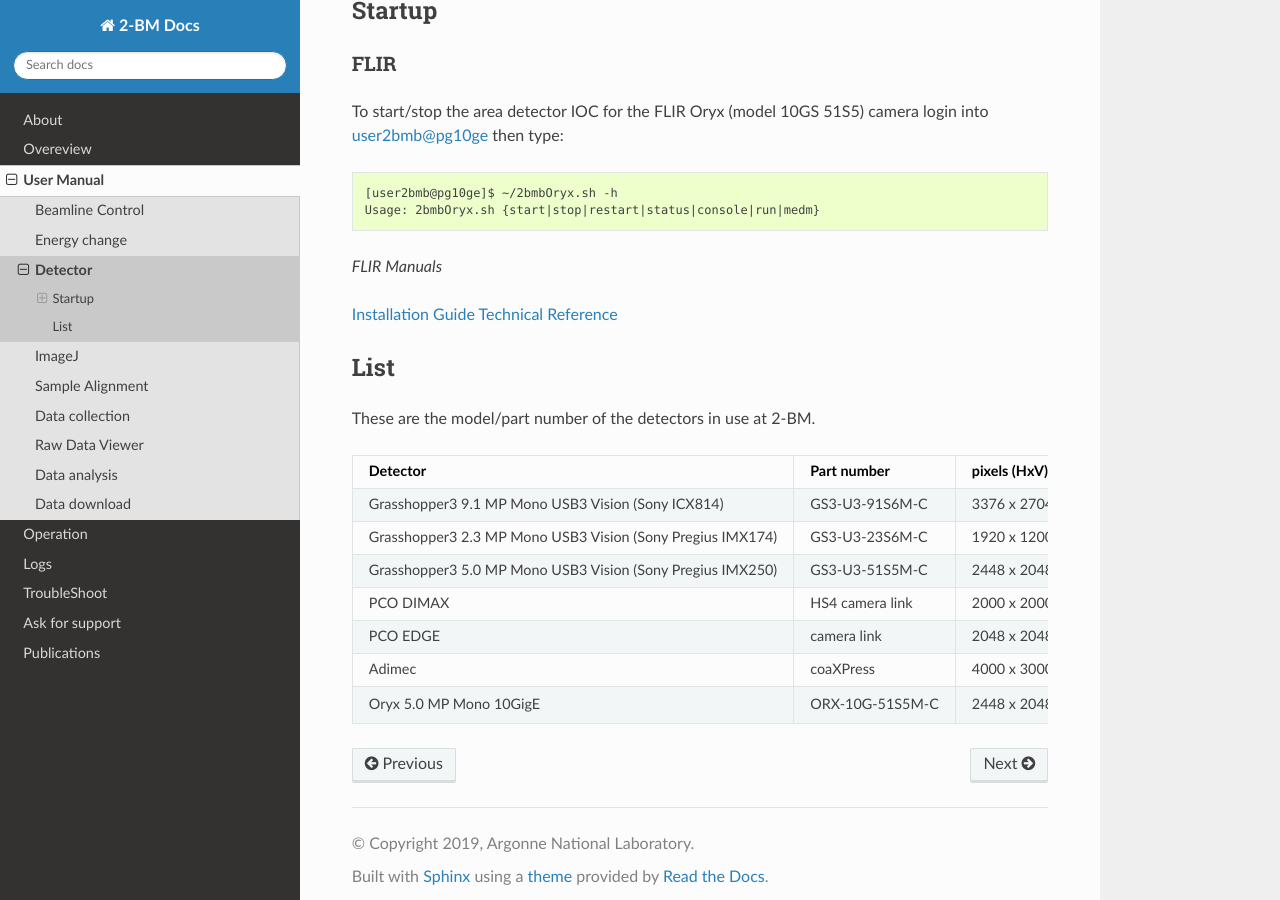
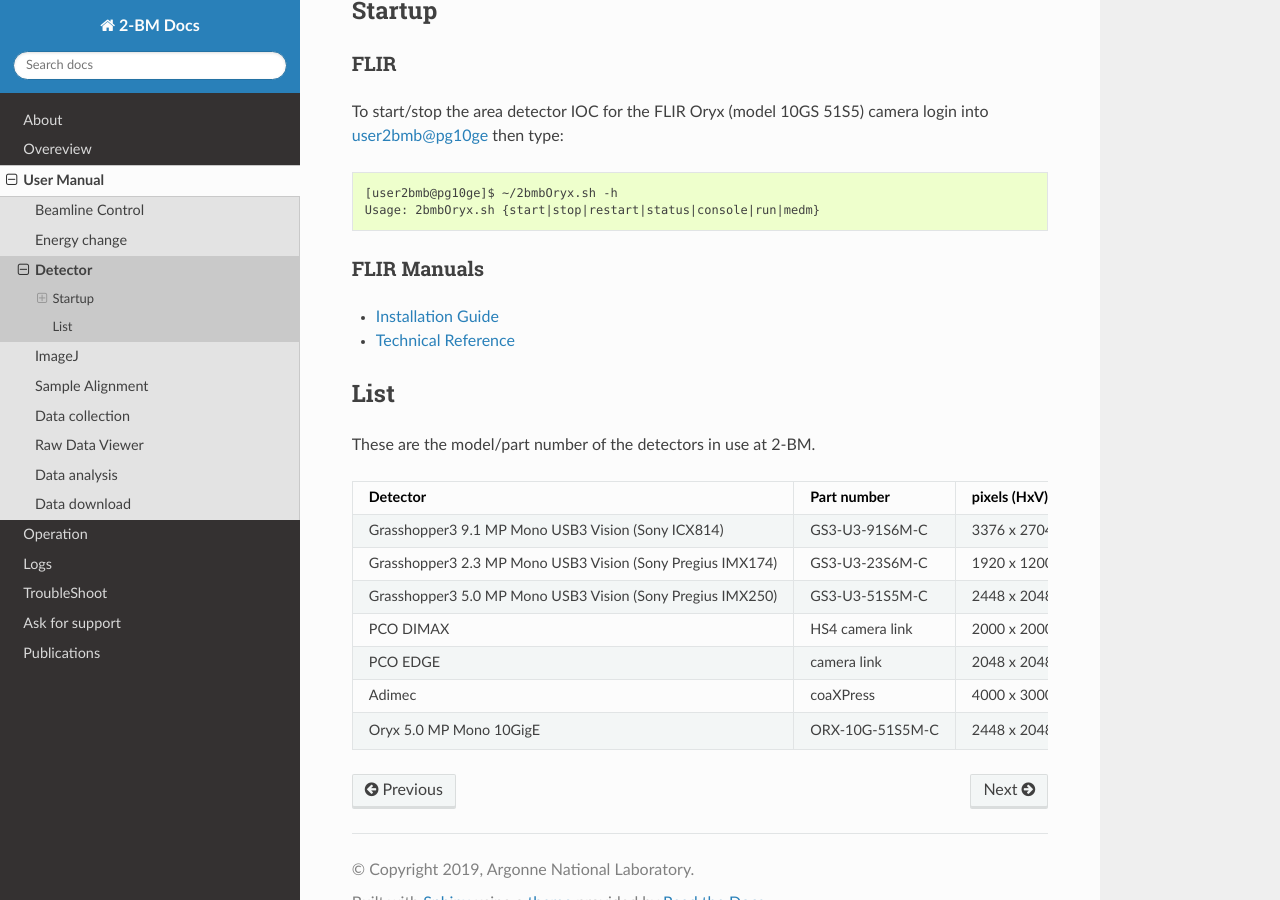
Before and after one commit to xray-imaging/2bm-docs, a Sphinx documentation site: the page built from docs/source/user/item_002.rst, in a window 1280 px wide and 900 px high, scrolled down 952 px. Built offline with Sphinx 7.4.7 and the Read the Docs theme 2.0.0, drawn with Linux system fonts in a browser that asks for light colours; the version number could not be read and is left out.

```diff
--- a/docs/source/user/item_002.rst
+++ b/docs/source/user/item_002.rst
@@ -31,10 +31,11 @@ To start/stop the area detector IOC for the FLIR Oryx (model 10GS 51S5) camera l
     [user2bmb@pg10ge]$ ~/2bmbOryx.sh -h
     Usage: 2bmbOryx.sh {start|stop|restart|status|console|run|medm}
 
-*FLIR Manuals*
+FLIR Manuals
+~~~~~~~~~~~~
 
-`Installation Guide <https://anl.box.com/s/7pe793z5x9cspayqimscavzqhdcc9og7>`_
-`Technical Reference <https://anl.box.com/s/iyysb20lkr9uwbbefy3s0n2pkq3lyktq>`_
+- `Installation Guide <https://anl.box.com/s/7pe793z5x9cspayqimscavzqhdcc9og7>`_
+- `Technical Reference <https://anl.box.com/s/iyysb20lkr9uwbbefy3s0n2pkq3lyktq>`_
 
 List
 ----
```
